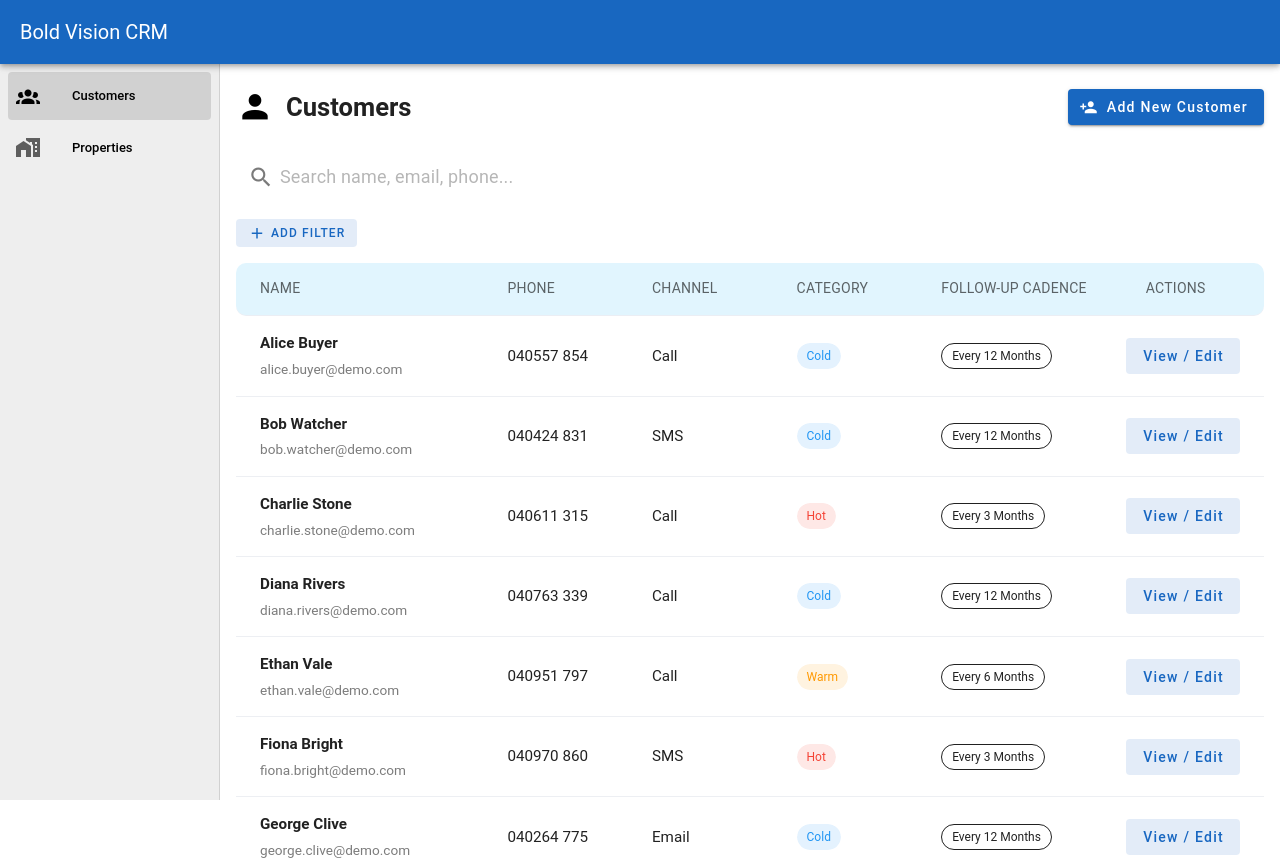
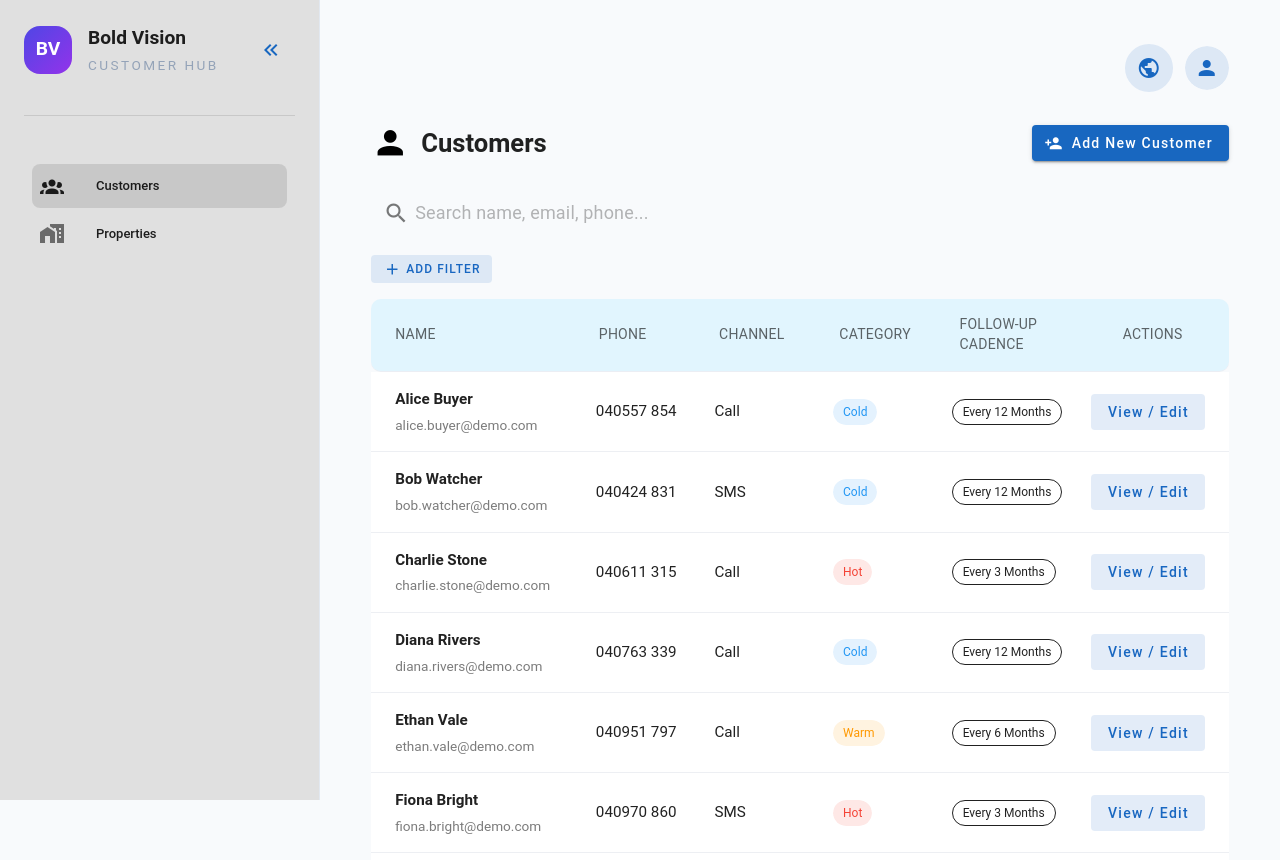
Before and after one commit to Sakada-lim/CRM-Project, a Vue app in the folder Bold_Vision_CRM/: page /customers in a window 1280 px wide. Shown: the top 860 px of the page. Built offline with nearby package versions, Linux system fonts and the light colour scheme.

Commit message:
Improvement Nav bar, Create header for profile and language

```diff
--- a/Bold_Vision_CRM/src/App.vue
+++ b/Bold_Vision_CRM/src/App.vue
@@ -1,34 +1,208 @@
 <template>
-  <v-app>
-    <v-app-bar app color="primary" dark>
-      <v-app-bar-title>Bold Vision CRM</v-app-bar-title>
-    </v-app-bar>
+  <v-app class="bv-app-shell">
+    <v-navigation-drawer
+      v-model="drawerOpen"
+      class="bv-drawer"
+      :width="drawerWidth"
+      :scrim="false"
+      floating
+      elevation="0"
+    >
+      <div class="bv-drawer__body">
+        <div class="bv-drawer__brand">
+          <div class="brand-mark">BV</div>
+          <div class="brand-text">
+            <p class="brand-name">Bold Vision</p>
+            <p class="brand-tagline">Customer Hub</p>
+          </div>
+          <v-btn
+            icon
+            variant="text"
+            color="primary"
+            class="brand-toggle"
+            @click="toggleDrawer"
+          >
+            <v-icon>{{ drawerOpen ? 'mdi-chevron-double-left' : 'mdi-menu-open' }}</v-icon>
+          </v-btn>
+        </div>
 
-    <v-navigation-drawer app permanent width="220" color="grey-lighten-3">
-      <v-list nav dense>
+        <v-divider class="my-6" />
+
+        <v-list nav density="comfortable" class="bv-drawer__list">
           <v-list-item
             :to="{ name: 'customers' }"
-          link
             prepend-icon="mdi-account-group"
             title="Customers"
+            rounded="lg"
           />
           <v-list-item
             :to="{ name: 'properties' }"
-          link
             prepend-icon="mdi-home-city"
             title="Properties"
+            rounded="lg"
           />
         </v-list>
+      </div>
     </v-navigation-drawer>
 
-    <v-main>
-      <v-container class="py-6">
+    <v-main class="bv-main">
+      <div class="bv-content">
+        <div class="bv-content__header">
+          <div class="bv-content__left">
+            <v-btn
+              v-if="!drawerOpen"
+              icon="mdi-menu"
+              variant="tonal"
+              color="primary"
+              class="collapse-toggle"
+              @click="toggleDrawer"
+            />
+          </div>
+          <div class="bv-content__actions">
+            <v-btn icon variant="tonal" color="primary" class="lang-btn">
+              <v-icon>mdi-earth</v-icon>
+            </v-btn>
+            <v-avatar size="44" class="profile-chip" color="primary" variant="tonal">
+              <v-icon>mdi-account</v-icon>
+            </v-avatar>
+          </div>
+        </div>
         <router-view />
-      </v-container>
+      </div>
     </v-main>
   </v-app>
 </template>
 
 <script setup>
-// no script needed yet
+import { computed, ref } from 'vue'
+
+const drawerOpen = ref(true)
+const drawerWidth = computed(() => 320)
+
+function toggleDrawer() {
+  drawerOpen.value = !drawerOpen.value
+}
 </script>
+
+<style scoped>
+.bv-app-shell {
+  background: #f8fafc;
+}
+
+.bv-drawer {
+  position: relative;
+  padding: 24px;
+  background: #e0e0e0;
+  border-right: 1px solid #e2e8f0;
+  overflow: visible;
+}
+
+.bv-drawer__body {
+  display: flex;
+  flex-direction: column;
+  height: 100%;
+  gap: 16px;
+}
+
+.bv-drawer__brand {
+  display: flex;
+  align-items: center;
+  gap: 16px;
+}
+
+.brand-mark {
+  width: 48px;
+  height: 48px;
+  border-radius: 16px;
+  background: linear-gradient(135deg, #4f46e5, #9333ea);
+  color: #fff;
+  font-weight: 700;
+  display: flex;
+  align-items: center;
+  justify-content: center;
+  font-size: 1.2rem;
+}
+
+.brand-text {
+  display: flex;
+  flex-direction: column;
+  gap: 2px;
+}
+
+.brand-name {
+  margin: 0;
+  font-size: 1.2rem;
+  font-weight: 600;
+}
+
+.brand-tagline {
+  margin: 0;
+  font-size: 0.85rem;
+  text-transform: uppercase;
+  letter-spacing: 0.18em;
+  color: #94a3b8;
+}
+
+.brand-toggle {
+  margin-left: auto;
+}
+
+.bv-drawer__list {
+  flex: 1;
+}
+
+.bv-main {
+  background: #f8fafc;
+  min-height: 100vh;
+  padding-block: 32px;
+}
+
+.bv-content {
+  width: 100%;
+  max-width: none;
+  margin: 0;
+  padding-inline: clamp(12px, 4vw, 64px);
+}
+
+.bv-content__header {
+  display: flex;
+  align-items: center;
+  justify-content: space-between;
+  gap: 16px;
+  padding-top: 12px;
+  padding-bottom: 32px;
+}
+
+.bv-content__left {
+  min-height: 48px;
+  display: flex;
+  align-items: center;
+}
+
+.bv-content__actions {
+  display: flex;
+  align-items: center;
+  gap: 12px;
+}
+
+.collapse-toggle,
+.lang-btn {
+  width: 48px;
+  height: 48px;
+}
+
+.profile-chip {
+  font-weight: 600;
+  color: rgb(var(--v-theme-primary));
+}
+
+@media (max-width: 1024px) {
+  .bv-drawer {
+    width: 280px !important;
+  }
+
+  .bv-main {
+    padding: 24px;
+  }
+}
+</style>
--- a/Bold_Vision_CRM/src/views/CustomersView.vue
+++ b/Bold_Vision_CRM/src/views/CustomersView.vue
@@ -278,7 +278,7 @@ function categoryColor(cat) {
 }
 
 .actions {
-  text-align: right;
+  text-align: center;
 }
 
 .empty-state {
```
Lines whose indentation alone changed are shown as unchanged.
